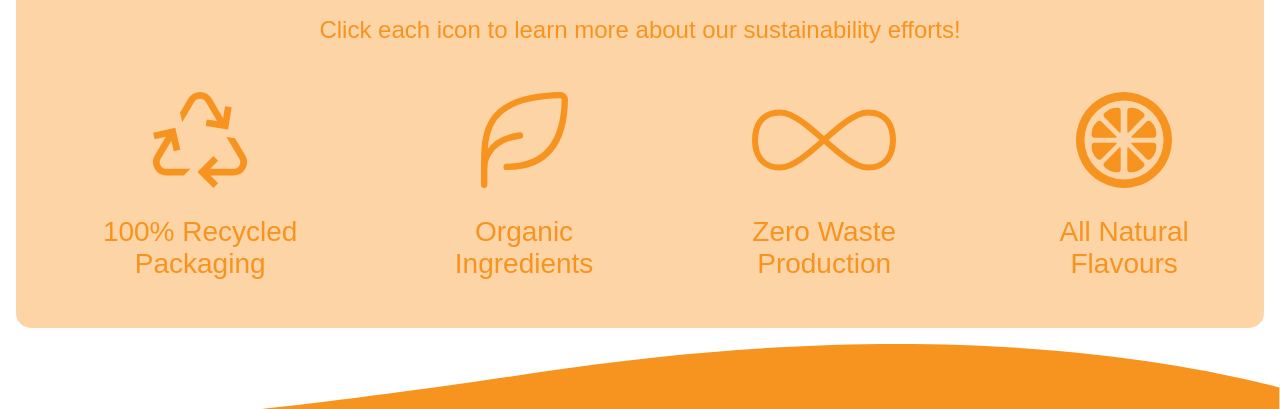
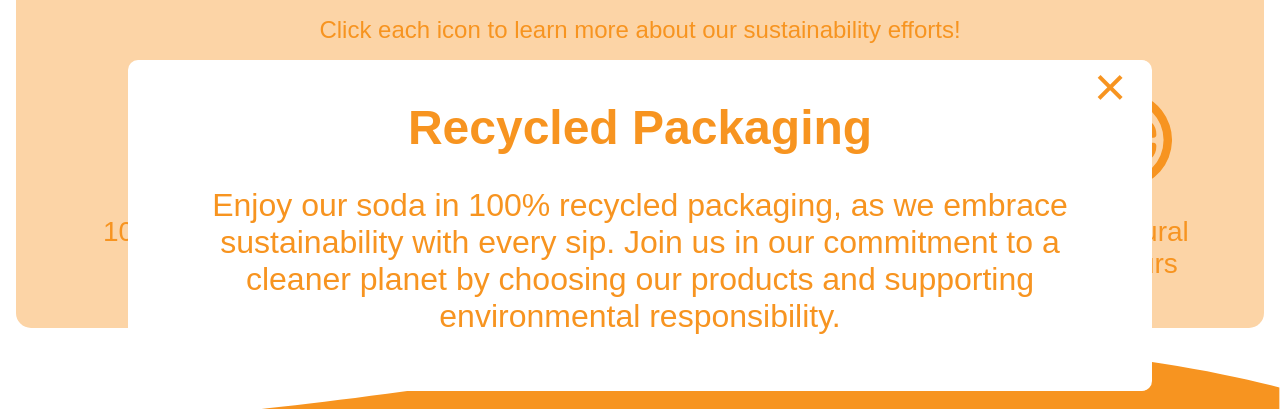
Before and after one commit to isaacbilyea/Bilyea_Isaac_FIP, a plain HTML site: page index.html in a window 1280 px wide. Both pictures are taken after a click on the picture 200 px from the left and 1892 px from the top of the page. Shown: the part 1752-2161 px from the top of the page. Drawn offline with Linux system fonts and the light colour scheme; a web font is replaced by a local one.

Commit message:
Add modal functionality and styling
Add modal functionality and styling for sustainability banner

```diff
--- a/css/main.css
+++ b/css/main.css
@@ -473,6 +473,50 @@ header {
     margin-top: 0.5rem;
     margin-bottom: 1.5rem;
     width: 60%;
+}
+
+.modal {
+    display: none;
+    position: fixed;
+}
+
+.modal-con {
+    background-color: white;
+    margin: 0 auto;
+    padding: 1.5rem;
+    width: 80%;
+    border-radius: 10px;
+    margin-top: 50%;
+}
+
+.modal-header {
+    font-size: 1.5rem;
+    font-weight: 800;
+    color: #F79420;
+    padding-top: 1rem;
+    text-align: center;
+}
+
+.modal-text {
+    padding: 2rem;
+    font-size: 1rem;
+    color: #F79420;
+    text-align: center;
+}
+
+.close-button {
+    position: absolute;
+    top: 0;
+    margin-top: 50%;
+    right: 14%;
+    cursor: pointer;
+    color: #F79420;
+    font-size: 2rem;
+}
+
+.close-button:hover {
+    color: black;
+    cursor: pointer;
 }
 
 /* 4. PRODUCTS PAGE */
@@ -1050,6 +1094,24 @@ footer ul li a {
         padding-top: 1rem;
     }
 
+    .modal-con {
+        margin-top: 30%;
+    }
+
+    .modal-header {
+        font-size: 2.5rem;
+    }
+
+    .modal-text {
+        font-size: 1.5rem;
+    }
+
+    .close-button {
+        margin-top: 29%;
+        right: 12%;
+        font-size: 3rem;
+    }
+
 /* 4. PRODUCTS PAGE */
 
 /* 4a. Products Hero */
@@ -1315,6 +1377,24 @@ footer ul li a {
         width: 60%;
     }
 
+    .modal-con {
+        margin-top: 25%;
+    }
+
+    .modal-header {
+        font-size: 3rem;
+    }
+
+    .modal-text {
+        font-size: 2rem;
+    }
+
+    .close-button {
+        margin-top: 24.5%;
+        right: 12%;
+        font-size: 3.5rem;
+    }
+
 /* 4. PRODUCTS PAGE */
 
 /* 4b. Assorted Banner */
@@ -1610,6 +1690,25 @@ footer ul li a {
         font-size: 3rem;
     }
 
+    .modal-con {
+        margin-top: 15%;
+        padding: 2rem;
+    }
+
+    .modal-header {
+        font-size: 5rem;
+    }
+
+    .modal-text {
+        font-size: 3rem;
+    }
+
+    .close-button {
+        margin-top: 15%;
+        right: 11.5%;
+        font-size: 4rem;
+    }
+
 /* 4. PRODUCTS PAGE */
 
 /* 4b. Assorted Banner */
--- a/index.html
+++ b/index.html
@@ -392,6 +392,16 @@
         </div>
         </section>
 
+        <div id="modal" class="modal">
+            <div class="modal-con">
+                <h1 class="modal-header"></h1>
+                <div class="modal-text"></div>
+                <p class="close-button">&times;</p>
+            </div>
+
+        </div>
+
+
 
         <footer id="home-footer">
 
--- a/js/main.js
+++ b/js/main.js
@@ -1,5 +1,4 @@
 (() => {
-
     const productInfo = [
         "This things got so much zest, it's like your taste buds won a vacation but forgot to tell you",
         "Orange you glad to meet this soda? It's got so much flavour, some would even call it - crush worthy",
@@ -7,7 +6,20 @@
         "This ones like a rebellious teenager at dinner, bursting with flavor and determined to steal the spotlight"
     ];
 
-    const infoIcons = document.querySelectorAll('.info-icon');
+    const sustainabilityInfo = [
+        { header: "Recycled Packaging",
+        text: "Enjoy our soda in 100% recycled packaging, as we embrace sustainability with every sip. Join us in our commitment to a cleaner planet by choosing our products and supporting environmental responsibility." },
+        { header: "Organic Ingredients",
+        text: "Our sodas are crafted with only the finest organic ingredients. Free from synthetic pesticides and fertilizers, these ingredients support sustainable agriculture and enhance the natural purity and flavor of our beverages." },
+        { header: "Zero Waste Production",
+        text: "Pride in our zero waste production means utilizing every component and minimizing environmental impact. Enjoy our responsibly produced sodas, knowing that every sip respects both nature and your taste buds." },
+        { header: "Natural Flavours",
+        text: "Taste nature with our sodas, flavored exclusively with all-natural extracts. Every sip offers a pure, delicious experience, free from artificial flavors or additives, ensuring your refreshment is naturally wholesome." }
+    ];
+
+    const infoIcons = document.querySelectorAll('.info-icon'),
+          sustainabilityIcons = document.querySelectorAll('#sustainability-banner img'),
+          closeButton = document.querySelector('.close-button');
 
     infoIcons.forEach((icon, index) => {
         icon.addEventListener('click', function() {
@@ -15,7 +27,7 @@
             const image = card.querySelector('img');
             const info = card.querySelector('.product-info');
 
-            if (info.style.display == 'block') {
+            if (info.style.display === 'block') {
                 info.style.display = 'none';
                 image.style.opacity = '1';
             } else {
@@ -28,9 +40,24 @@
             if (iconWrapper) {
                 iconWrapper.style.animation = 'none';
             }
-
         });
     });
 
+    sustainabilityIcons.forEach((icon, index) => {
+        icon.addEventListener('click', function() {
+            const modal = document.getElementById('modal');
+            const modalHeader = document.querySelector('.modal-header');
+            const modalBody = document.querySelector('.modal-text');
+
+            modalHeader.textContent = sustainabilityInfo[index].header;
+            modalBody.textContent = sustainabilityInfo[index].text;
+            modal.style.display = 'block';
+        });
+    });
+
+    closeButton.addEventListener('click', function() {
+        const modal = document.getElementById('modal');
+        modal.style.display = 'none';
+    });
 
 })();
```
